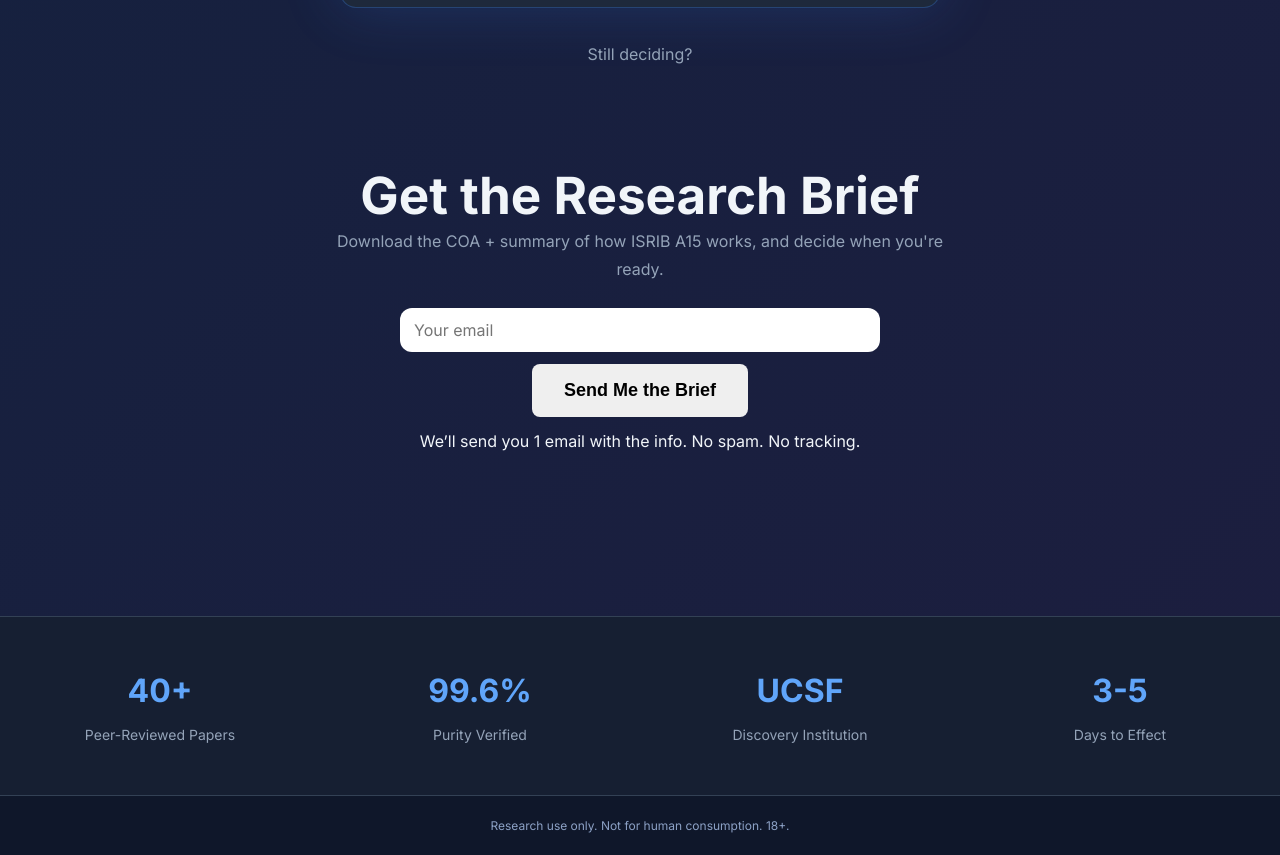
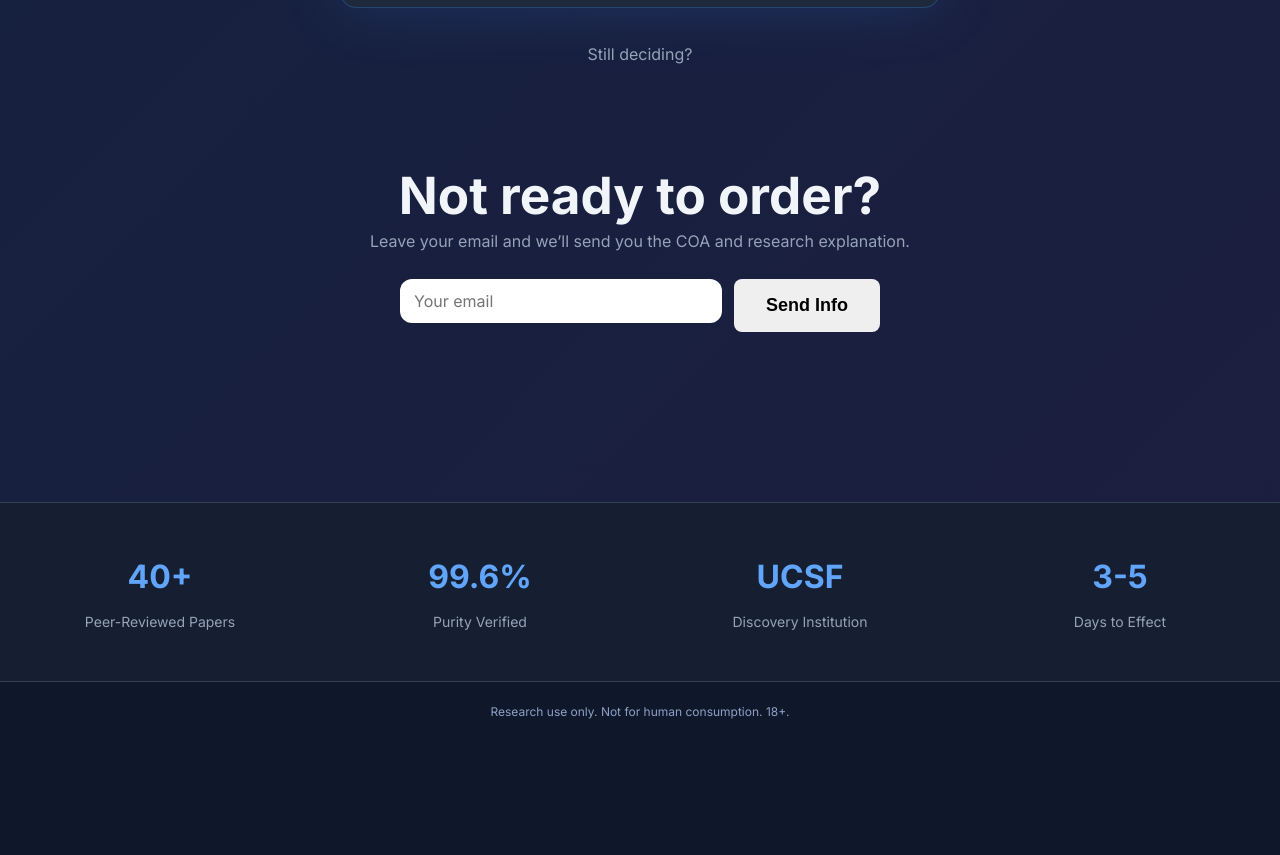
Before and after one commit to lnnemml/landing, a plain HTML site: page index.html in a window 1280 px wide. Shown: the part 8679-9534 px from the top of the page. After the commit the page ends 9420 px from the top, so only its background shows below. Drawn offline with Linux system fonts and the light colour scheme.

Commit message:
Update index.html

```diff
--- a/index.html
+++ b/index.html
@@ -955,19 +955,27 @@
      <p class="text-muted mb-2">
       Still deciding?
      </p>
-     <section class="section section--alt">
+     <section class="section section--alt" id="lead">
   <div class="container text-center">
-    <h2>Get the Research Brief</h2>
+    <h2>Not ready to order?</h2>
     <p class="text-muted" style="max-width: 640px; margin: 0 auto 24px;">
-      Download the COA + summary of how ISRIB A15 works, and decide when you're ready.
+      Leave your email and we’ll send you the COA and research explanation.
     </p>
-    <form action="https://formspree.io/f/YOUR_ID" method="POST" class="lead-form">
-      <input type="email" name="email" required placeholder="Your email" class="input-email" />
-      <button type="submit" class="btn btn--primary">Send Me the Brief</button>
+    <form id="lead-form" class="lead-form">
+      <input
+        type="email"
+        name="email"
+        id="lead-email"
+        class="input-email"
+        required
+        placeholder="Your email"
+      />
+      <button type="submit" class="btn btn--primary">Send Info</button>
     </form>
-    <p class="micro" style="margin-top: 10px;">We’ll send you 1 email with the info. No spam. No tracking.</p>
+    <p class="micro" id="lead-status" style="margin-top: 10px;"></p>
   </div>
 </section>
+
 
     </div>
    </div>
```
